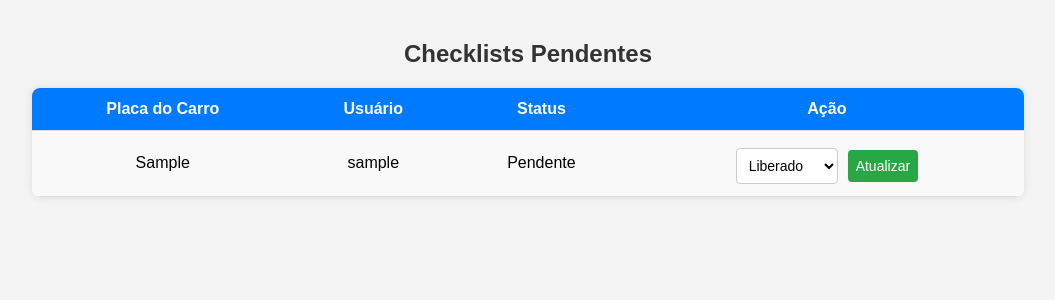
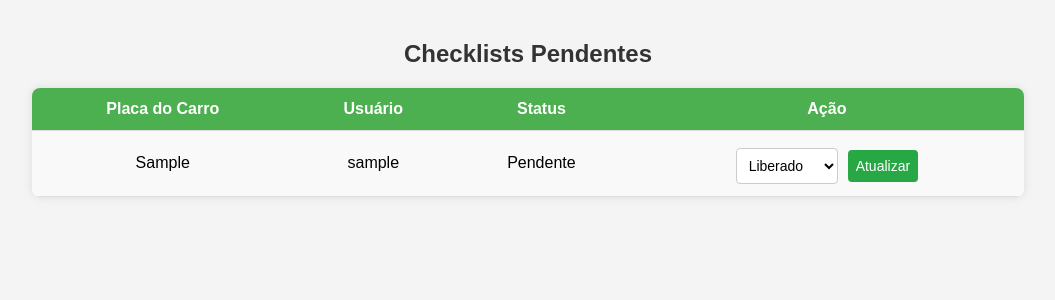
Before and after one commit to MatheusTLampugnani/checklist, a Django app: page /admin-checklist/ in a window 1280 px wide. Shown: the top 300 px of the page, without its empty margins (112-1167 px from the left). Run offline with Django 5.2, Linux system fonts and the light colour scheme; a user stored in the database is signed in; tables that the repository leaves empty hold one stand-in row (values such as "Sample post").

Commit message:
Refatoraçao de cores

```diff
--- a/checklist/templates/admin_checklist.html
+++ b/checklist/templates/admin_checklist.html
@@ -34,7 +34,7 @@
         }
 
         th {
-            background-color: #007bff;
+            background-color: #4CAF50;
             color: white;
             font-weight: bold;
         }
```
